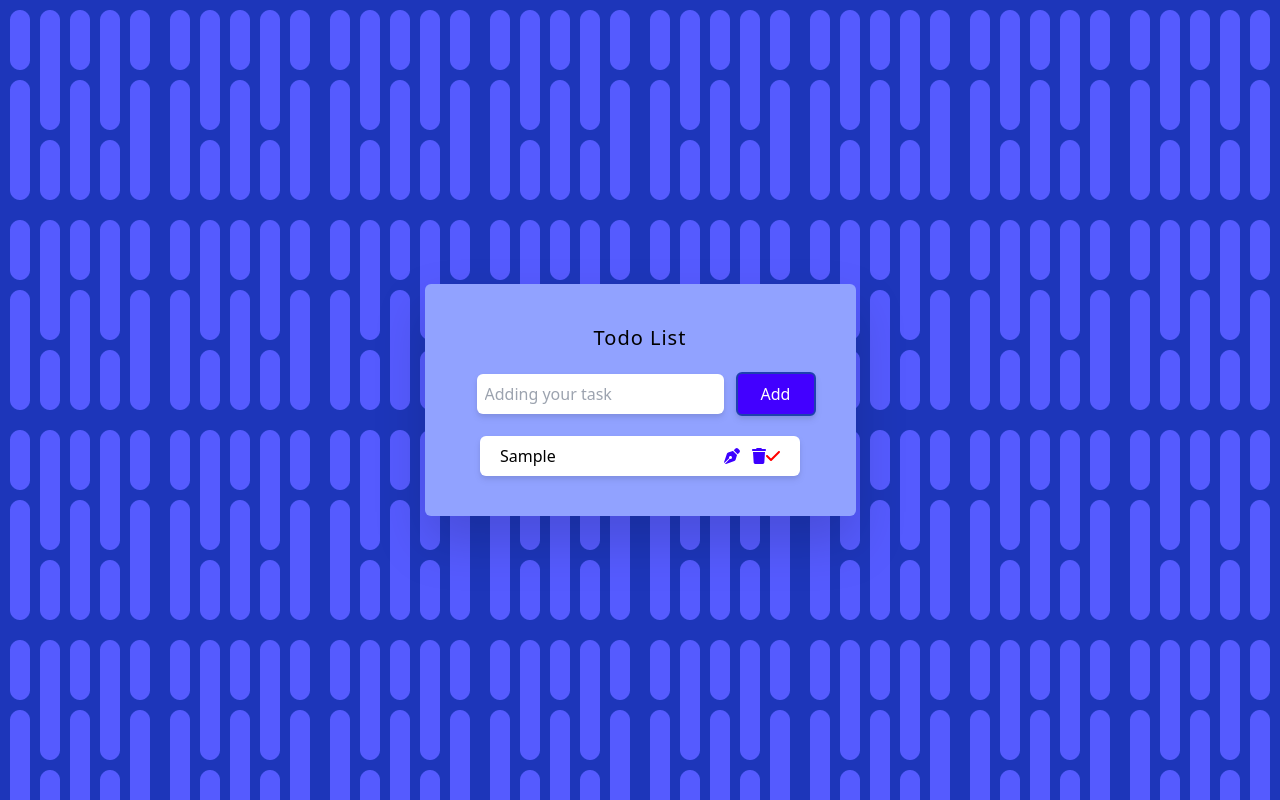
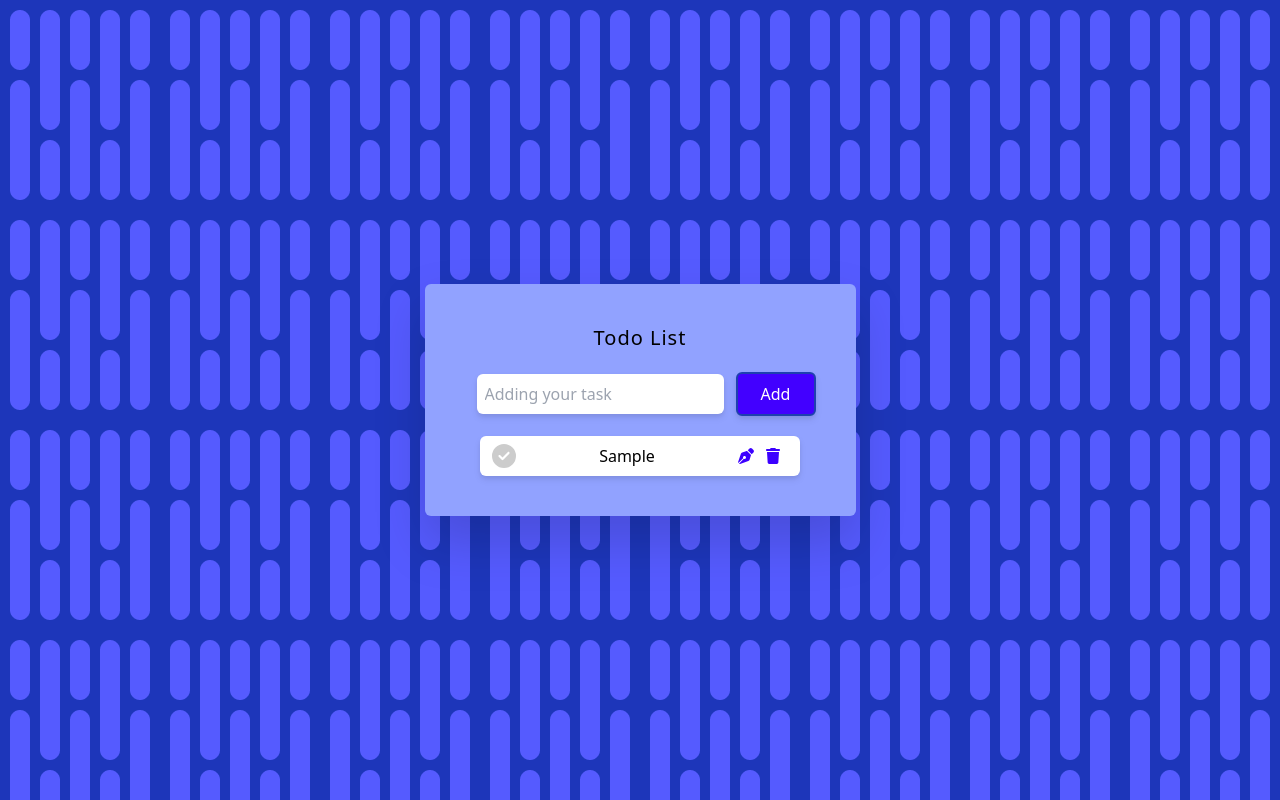
Before and after one commit to yui9667/todo-react, a React (Vite) app in the folder todo-react/: page / in a window 1280 px wide. Both pictures are taken after typing "Sample" into the empty fields and a click on the button "Add". Built offline with nearby package versions, Linux system fonts and the light colour scheme.

Commit message:
Adjusted icon
I added three icons in the icons component. Yet, it affected to style, so I moved faCheckCircle to the TodoForm component and added if else condition to the icon so it will be removed when editing.jsx shows on the display

```diff
--- a/todo-react/src/components/Icons.jsx
+++ b/todo-react/src/components/Icons.jsx
@@ -1,12 +1,7 @@
 import { FontAwesomeIcon } from "@fortawesome/react-fontawesome";
-import { faCheck, faPenNib, faTrash } from "@fortawesome/free-solid-svg-icons";
+import { faPenNib, faTrash } from "@fortawesome/free-solid-svg-icons";
 import PropTypes from "prop-types";
-const Icons = ({
-  onEditClick,
-  onDeleteClick,
-  onToggleCompletion,
-  completed,
-}) => {
+const Icons = ({ onEditClick, onDeleteClick }) => {
   return (
     <div className="mr-3">
       <FontAwesomeIcon
@@ -26,20 +21,13 @@ const Icons = ({
           onDeleteClick();
         }}
       />
-      <FontAwesomeIcon
-        icon={faCheck} // You can change this to any other icon for task completion
-        style={{ color: completed ? "#00ff00" : "#ff0000" }}
-        onClick={(e) => {
-          e.stopPropagation(); // Prevent event bubbling
-          onToggleCompletion();
-        }}
-      />
     </div>
   );
 };
+//It's the same as Editing.jsx
+//if I remove propTypes, react get confused that Icons'props not only props, but also functions because we use them as function in TodoForm as callback
 Icons.propTypes = {
   onEditClick: PropTypes.func.isRequired,
   onDeleteClick: PropTypes.func.isRequired,
-  onToggleCompletion: PropTypes.func.isRequired,
 };
 export default Icons;
--- a/todo-react/src/components/TodoForm.jsx
+++ b/todo-react/src/components/TodoForm.jsx
@@ -1,9 +1,13 @@
 import { useState } from "react";
 import Editing from "./Editing";
+import { FontAwesomeIcon } from "@fortawesome/react-fontawesome";
+import { faCheckCircle } from "@fortawesome/free-solid-svg-icons";
 import Icons from "./icons";
 function TodoForm() {
   const [value, setValue] = useState("");
+  //Use useState for array so need empty array
   const [tasks, setTasks] = useState([]);
+  //initially set to null, meaning no task is being edited.
   const [editingTaskId, setEditingTaskId] = useState(null);
   const handleSubmit = (e) => {
     e.preventDefault();
@@ -68,11 +72,23 @@ function TodoForm() {
           {tasks.map((task) => (
             <li
               key={task.id}
-              className={`p-2 border-black bg-white drop-shadow-md rounded-md cursor-pointer flex justify-between pl-5  ${
+              className={`p-2 border-black bg-white drop-shadow-md rounded-md cursor-pointer flex justify-between pl-3 ${
                 task.completed ? " line-through text-gray-500" : "none"
               } `}
             >
+              {editingTaskId !== task.id && (
+                //Use if condition to remove this icon when an user press the task is not editing mode, so this icon will be in display
+                <FontAwesomeIcon
+                  icon={faCheckCircle}
+                  size="xl"
+                  style={{ color: task.completed ? "#4CAF50" : "#ccc" }}
+                  onClick={() => {
+                    toggleTaskCompletion(task.id);
+                  }}
+                />
+              )}
               {editingTaskId === task.id ? (
+                //opposite of faCheckCircle, if editingTaskId equal task.id then, jump to Editing.jsx and update input and button appears, otherwise it shows current task.
                 <Editing
                   key={task.id}
                   task={task}
@@ -82,9 +98,9 @@ function TodoForm() {
                 <>
                   <span>{task.text}</span>
                   <Icons
+                    //jump to icons.jsx
                     onEditClick={() => setEditingTaskId(task.id)}
                     onDeleteClick={() => handleDeleteTask(task.id)}
-                    onToggleCompletion={() => toggleTaskCompletion(task.id)}
                   />
                 </>
               )}
```
